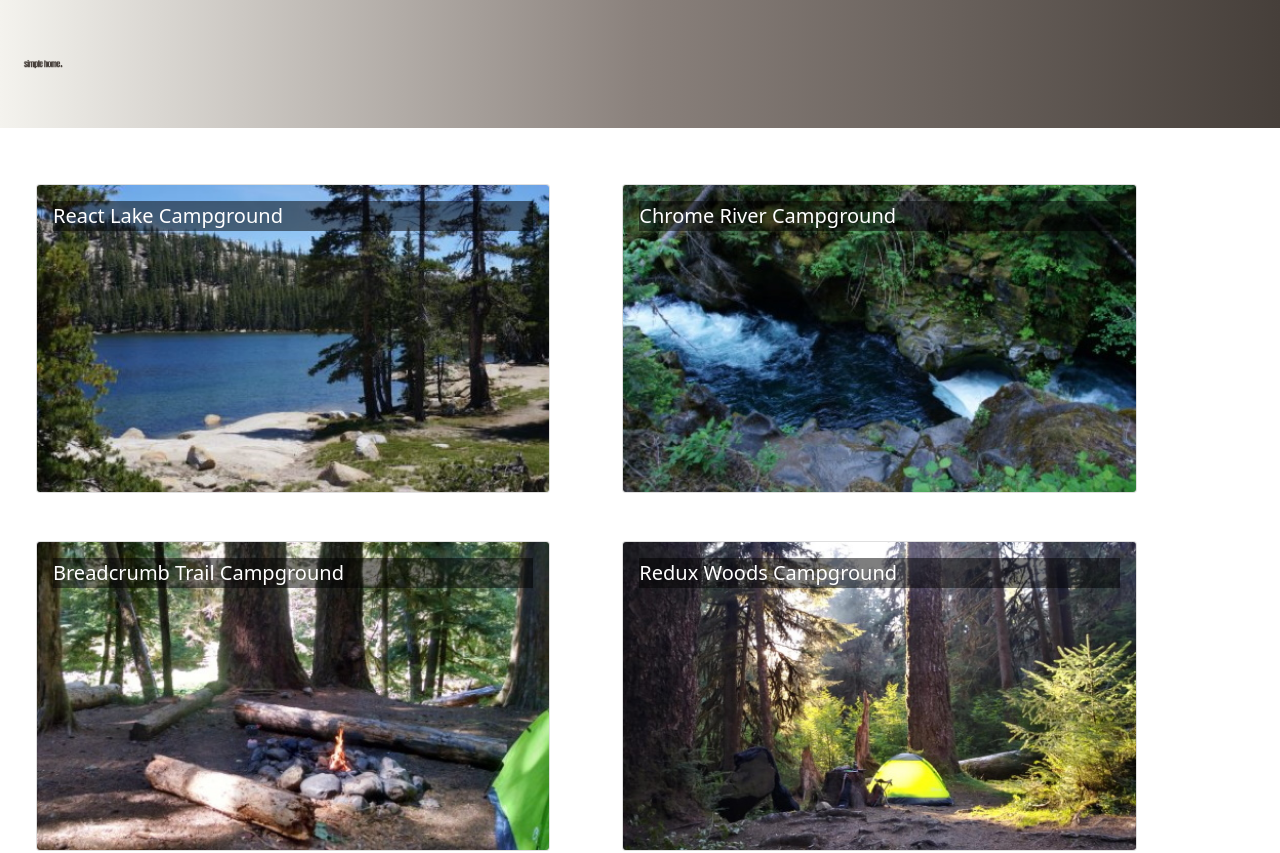
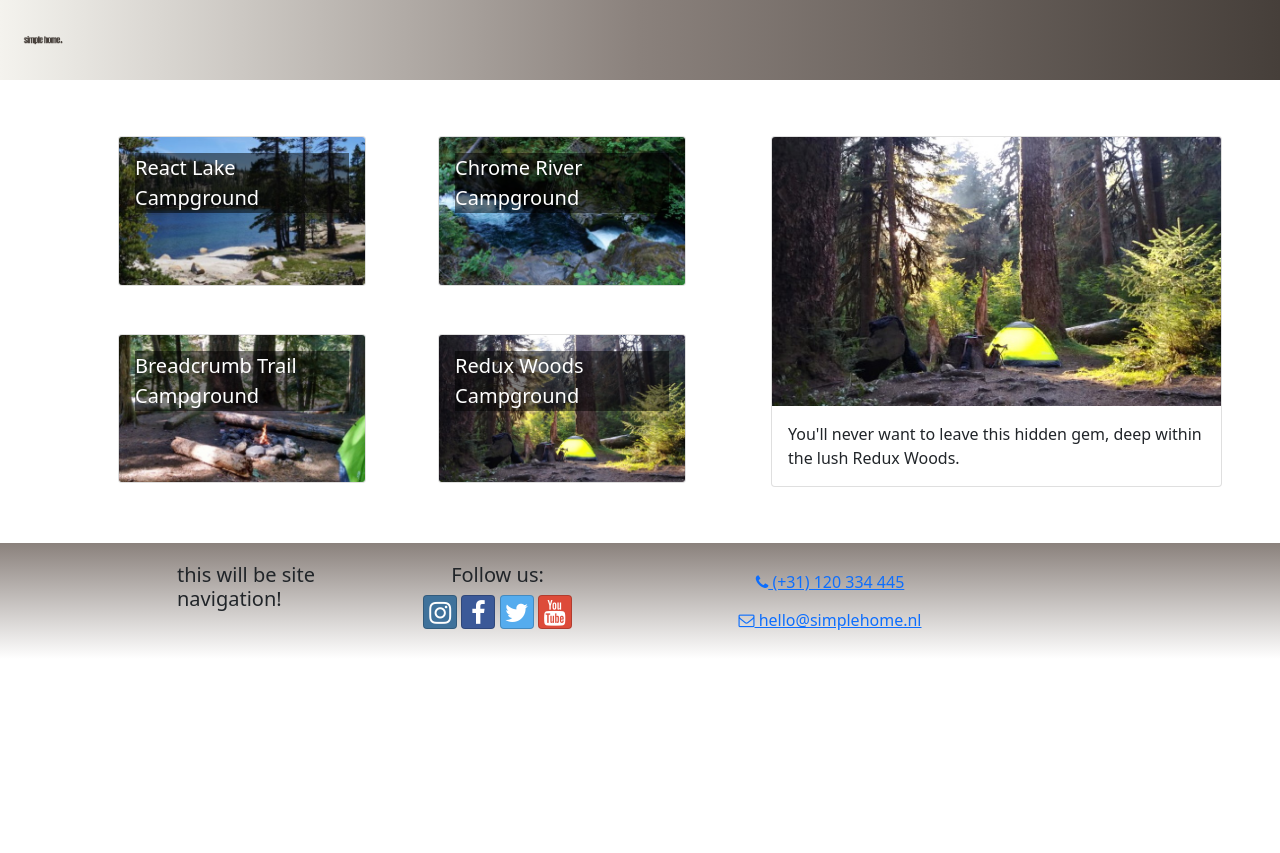
Before and after one commit to eunikehp/Simple-Home-React, a React (Create React App) app: page / in a window 1280 px wide. Shown: the top 853 px of the page. After the commit the page ends 800 px from the top, so only its background shows below. Built offline with nearby package versions, Linux system fonts and the light colour scheme.

Commit message:
create catalogpage

```diff
--- a/src/App.css
+++ b/src/App.css
@@ -32,7 +32,7 @@ h2 {
 }
 
 .site-footer {
-    background-image: linear-gradient(#cec8ff, white);
+    background-image: linear-gradient(#8A817C, white);
     padding: 20px 0;
     margin-top: 2rem;
 }
@@ -53,7 +53,7 @@ h2 {
     background-color: #F4F3EE;
     background-image: linear-gradient(to right, #F4F3EE, #8A817C, #463F3A);
     margin-bottom: 2rem;
-    min-height: 8rem;
+    min-height: 5rem;
 }
 
 .page-enter {
--- a/src/App.js
+++ b/src/App.js
@@ -1,14 +1,15 @@
 import React from 'react';
 import './App.css';
-import ProductsList from './features/products/ProductsList';
+import ProductsCatalogPage from './pages/ProductsCatalogPage';
 import Header from './components/Header';
 import Footer from './components/Footer';
+
 
 function App() {
   return (
     <div className="App">
       <Header />
-      <ProductsList />
+      <ProductsCatalogPage />
       <Footer />
     </div>
   );
--- a/src/components/Footer.js
+++ b/src/components/Footer.js
@@ -10,7 +10,7 @@ const Footer = () => {
             <h5>this will be site navigation!</h5>
           </Col>
           <Col xs='6' sm='3' className='text-center'>
-            <h5>Social</h5>
+            <h5>Follow us:</h5>
             <a
                 className='btn btn-social-icon btn-instagram'
                 href='http://instagram.com/'
@@ -40,17 +40,17 @@ const Footer = () => {
             <a
                 role='button'
                 className='btn btn-link'
-                href='tel:+12065551234'
+                href='tel:+31120334445'
             >
-                <i className='fa fa-phone' /> 1-206-555-1234
+                <i className='fa fa-phone' /> (+31) 120 334 445
             </a>
             <br />
             <a
                 role='button'
                 className='btn btn-link'
-                href='mailto:notreal@notreal.co'
+                href='mailto:hello@simplehome.nl'
             >
-                <i className='fa fa-envelope-o' /> campsites@nucamp.co
+                <i className='fa fa-envelope-o' /> hello@simplehome.nl
             </a>
           </Col>
         </Row>
--- /dev/null
+++ b/src/features/products/ProductDetail.js
@@ -0,0 +1,22 @@
+import { Card, CardImg, CardText, CardBody, Col} from 'reactstrap';
+
+const ProductDetail = ( {product} ) => {
+  const { image, name, description} = product;
+
+  return (
+    <Col md='12' className='m-4'>
+      <Card>
+        <CardImg
+          top
+          src={image}
+          alt={name}
+        />
+        <CardBody>
+          <CardText>{description}</CardText>
+        </CardBody>
+      </Card>
+    </Col>
+  );
+};
+
+export default ProductDetail;
--- a/src/features/products/productsSlice.js
+++ b/src/features/products/productsSlice.js
@@ -3,3 +3,8 @@ import { PRODUCTS } from '../../app/shared/PRODUCTS';
 export const selectAllProducts = () => {
   return PRODUCTS;
 };
+
+
+export const selectRandomProduct = () => {
+  return PRODUCTS[Math.floor(Math.random() * PRODUCTS.length)];
+};
--- /dev/null
+++ b/src/pages/ProductsCatalogPage.js
@@ -0,0 +1,23 @@
+import { Container, Row, Col } from 'reactstrap';
+import ProductDetail from '../features/products/ProductDetail';
+import ProductsList from '../features/products/ProductsList';
+import { selectRandomProduct } from '../features/products/productsSlice';
+
+const ProductsCatalogPage = () => {
+  const selectedProduct = selectRandomProduct();
+
+  return (
+    <Container>
+      <Row>
+        <Col sm='5' and md='7'>
+          <ProductsList />
+        </Col>
+        <Col sm='7' and md='5'>
+          <ProductDetail product={selectedProduct}/>
+        </Col>
+      </Row>
+    </Container>
+  )
+};
+
+export default ProductsCatalogPage;
```
